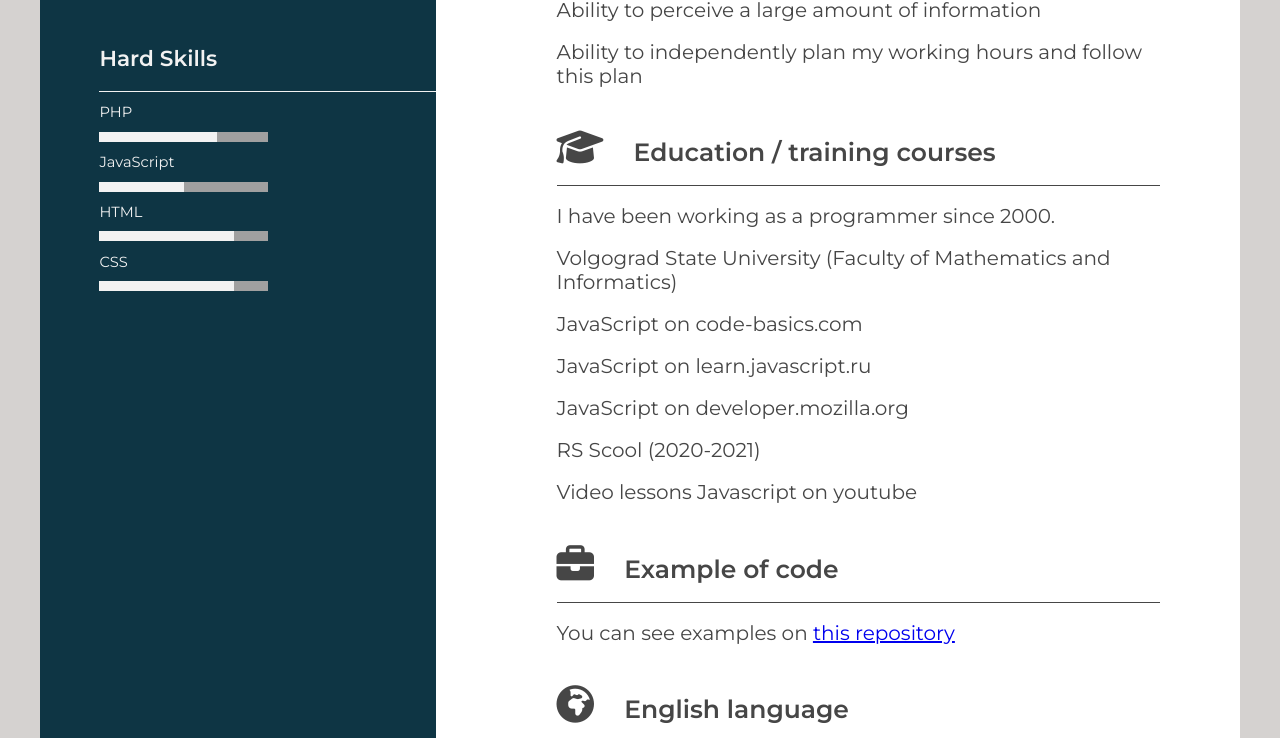
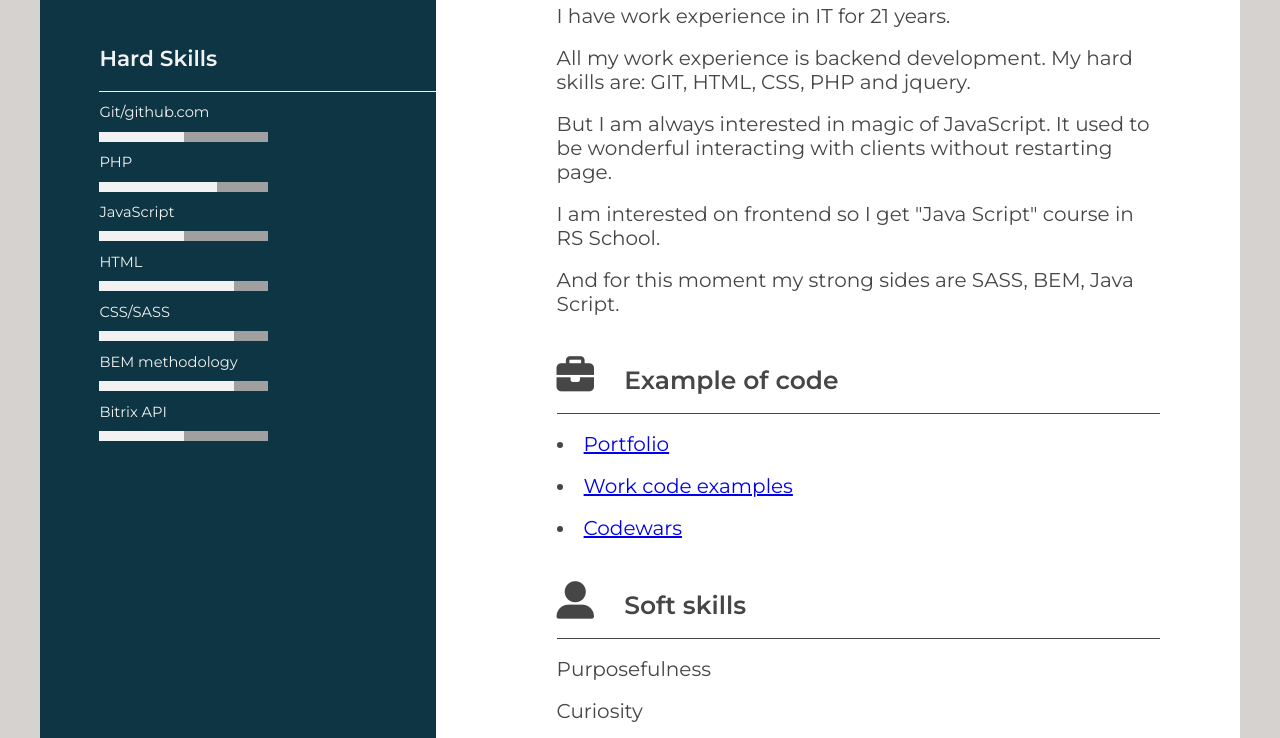
Before and after one commit to golubeva-webmaster/rsschool-cv-2021, a plain HTML site: page index.html in a window 1280 px wide. Shown: the part 586-1324 px from the top of the page. Drawn offline with Linux system fonts and the light colour scheme.

Commit message:
feat: adding new information

```diff
--- a/index.html
+++ b/index.html
@@ -27,11 +27,16 @@
         <section class="aside-section">
           <h3 class="aside-header">Hard Skills</h3>
           <ul class="hard-skills">
+            <li>Git/github.com
+              <div class="meter">
+                <span></span>
+              </div>
+            </li>
             <li>PHP
-                <div class="meter">
-                  <span class="php"></span>
-                </div>
-              </li>
+              <div class="meter">
+                <span class="php"></span>
+              </div>
+            </li>
             <li>JavaScript
               <div class="meter">
                 <span></span>
@@ -42,9 +47,19 @@
                 <span class="css"></span>
               </div>
             </li>
-            <li>CSS
+            <li>CSS/SASS
               <div class="meter">
                 <span class="css"></span>
+              </div>
+            </li>
+            <li>BEM methodology
+              <div class="meter">
+                <span class="css"></span>
+              </div>
+            </li>
+            <li>Bitrix API
+              <div class="meter">
+                <span></span>
               </div>
             </li>
           </ul>
@@ -53,8 +68,28 @@
       <main class="main-content">
         <header>
           <h1>Marina Golubeva</h1>
-          <h2>Front-end developer</h2>
+          <h2>JavaScript developer</h2>
         </header>
+        <section class="main-section">
+          <h3 class="main-header"><i class="fas fa-graduation-cap icon"></i>Education / training courses</h3>
+          <ul class="main-list">
+                <li>I finished “Volgograd State Social Pedagogical University” at Faculty Maths and Information Technologies with honors degree in 2000 year.</li>
+                <li>Next year I got Master`s degree.</li>
+                <li>I have work experience in IT for 21 years. </li>
+                <li>All my work experience is backend development. My hard skills are: GIT, HTML, CSS, PHP and jquery.</li>
+                <li>But I am always interested in magic of JavaScript. It used to be wonderful interacting with clients without restarting page.</li>
+                <li>I am interested on frontend so I get "Java Script" course in RS School.</li>
+                <li>And for this moment my strong sides are SASS, BEM, Java Script.</li>
+          </ul>
+        </section>
+        <section class="main-section">
+          <h3 class="main-header"><i class="fas fa-briefcase icon"></i>Example of code</h3>
+          <ul>
+            <li><a href="https://github.com/golubeva-webmaster/Portfolio" target="_blank">Portfolio</a></li>
+            <li><a href="https://github.com/golubeva-webmaster/working_practices_on_bitrix/blob/main/README.md" target="_blank">Work code examples</a></li>
+            <li><a href="https://www.codewars.com/users/golubeva-webmaster" target="_blank">Codewars</a></li>
+          </ul>
+        </section>
         <section class="main-section">
           <h3 class="main-header"><i class="fas fa-user-alt icon"></i>Soft skills</h3>
           <ul class="main-list">
@@ -64,22 +99,6 @@
             <li>Ability to perceive a large amount of information</li>
             <li>Ability to independently plan my working hours and follow this plan</li>
           </ul>
-        </section>
-        <section class="main-section">
-          <h3 class="main-header"><i class="fas fa-graduation-cap icon"></i>Education / training courses</h3>
-          <ul class="main-list">
-                <li>I have been working as a programmer since 2000.</li>
-                <li>Volgograd State University (Faculty of Mathematics and Informatics)</li>
-                <li>JavaScript on code-basics.com</li>
-                <li>JavaScript on learn.javascript.ru</li>
-                <li>JavaScript on developer.mozilla.org</li>
-                <li>RS Scool (2020-2021)</li>
-                <li>Video lessons Javascript on youtube</li>
-          </ul>
-        </section>
-        <section class="main-section">
-          <h3 class="main-header"><i class="fas fa-briefcase icon"></i>Example of code</h3>
-          <div>You can see examples on <a href="https://github.com/golubeva-webmaster/working_practices_on_bitrix/blob/main/README.md">this repository</a></div>
         </section>
         <section class="main-section">
           <h3 class="main-header"><i class="fas fa-globe-africa icon"></i>English language</h3>
```
